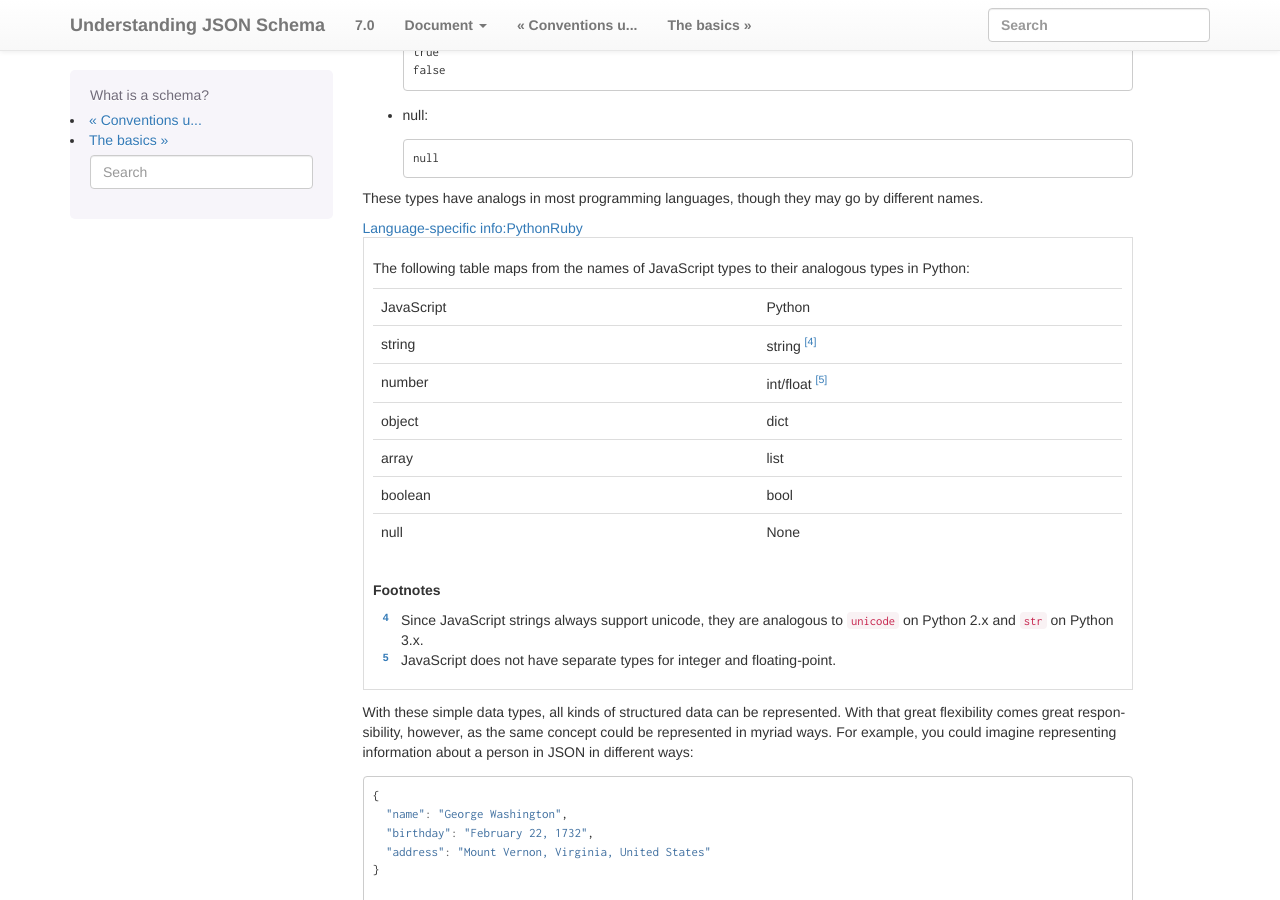
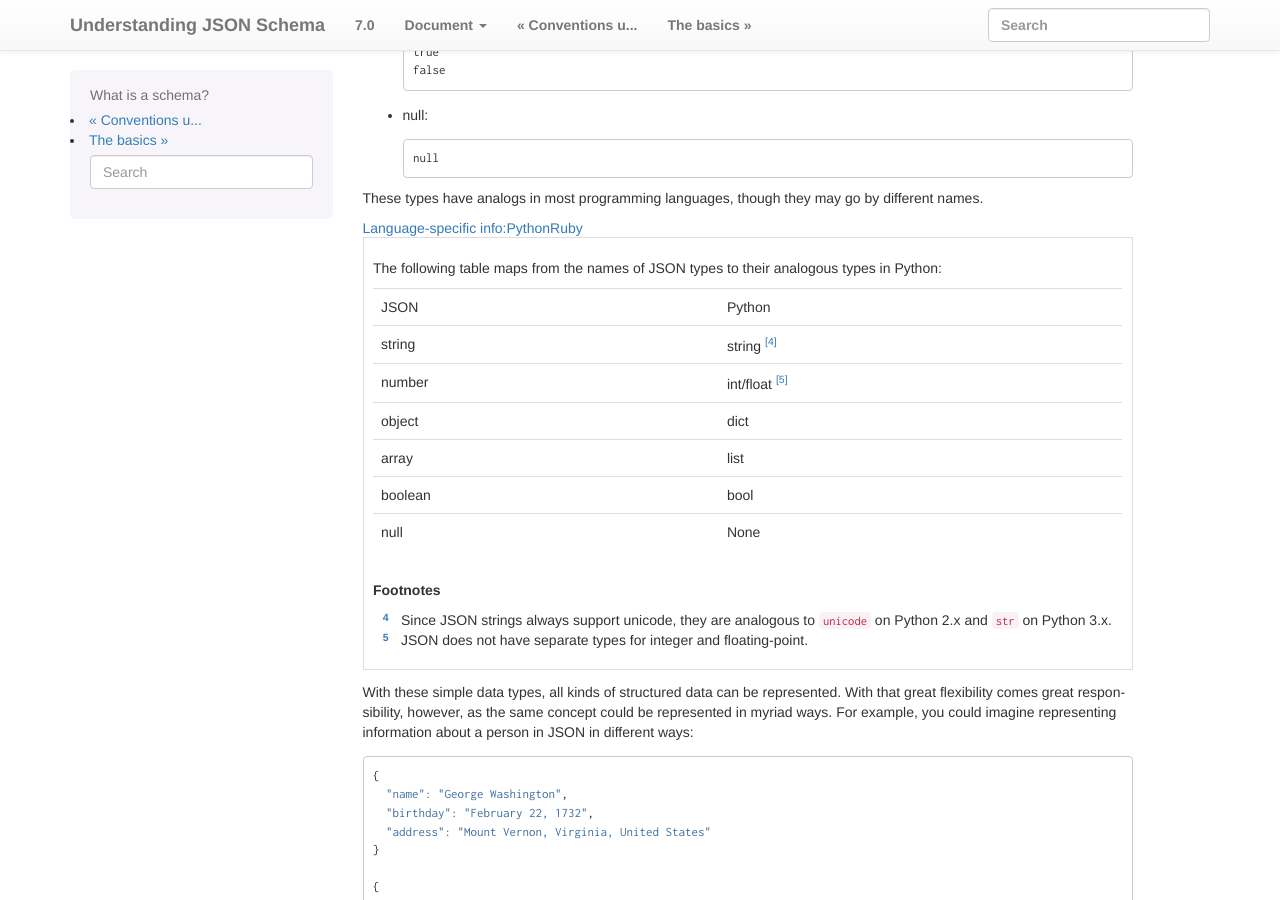
Before and after one commit to json-schema-org/understanding-json-schema, a Sphinx documentation site: the page built from source/about.rst, in a window 1280 px wide and 900 px high, scrolled down 670 px. Built offline with Sphinx 7.4.7, drawn with Linux system fonts in a browser that asks for light colours; some web fonts are replaced; some of the changed text lies outside the part shown.

Commit message:
General cleanup

```diff
--- a/source/about.rst
+++ b/source/about.rst
@@ -58,11 +58,11 @@
 .. language_specific::
 
     --Python
-    The following table maps from the names of JavaScript types to
-    their analogous types in Python:
+    The following table maps from the names of JSON types to their
+    analogous types in Python:
 
     +----------+-----------+
-    |JavaScript|Python     |
+    |JSON      |Python     |
     +----------+-----------+
     |string    |string     |
     |          |[#1]_      |
@@ -81,19 +81,19 @@
 
     .. rubric:: Footnotes
 
-    .. [#1] Since JavaScript strings always support unicode, they are
+    .. [#1] Since JSON strings always support unicode, they are
             analogous to ``unicode`` on Python 2.x and ``str`` on
             Python 3.x.
 
-    .. [#2] JavaScript does not have separate types for integer and
+    .. [#2] JSON does not have separate types for integer and
             floating-point.
 
     --Ruby
-    The following table maps from the names of JavaScript types to
-    their analogous types in Ruby:
+    The following table maps from the names of JSON types to their
+    analogous types in Ruby:
 
     +----------+----------------------+
-    |JavaScript|Ruby                  |
+    |JSON      |Ruby                  |
     +----------+----------------------+
     |string    |String                |
     +----------+----------------------+
@@ -111,7 +111,7 @@
 
     .. rubric:: Footnotes
 
-    .. [#3] JavaScript does not have separate types for integer and
+    .. [#3] JSON does not have separate types for integer and
             floating-point.
 
 With these simple data types, all kinds of structured data can be
@@ -181,7 +181,7 @@
     {
       "first_name": "George",
       "last_name": "Washington",
-      "birthday": "22-02-1732",
+      "birthday": "1732-02-22",
       "address": {
         "street_address": "3200 Mount Vernon Memorial Highway",
         "city": "Mount Vernon",
```
Also changed, not shown: source/conventions.rst (+8 -8 lines), source/index.rst (+4 -4 lines), source/reference/type.rst (+11 -10 lines).
